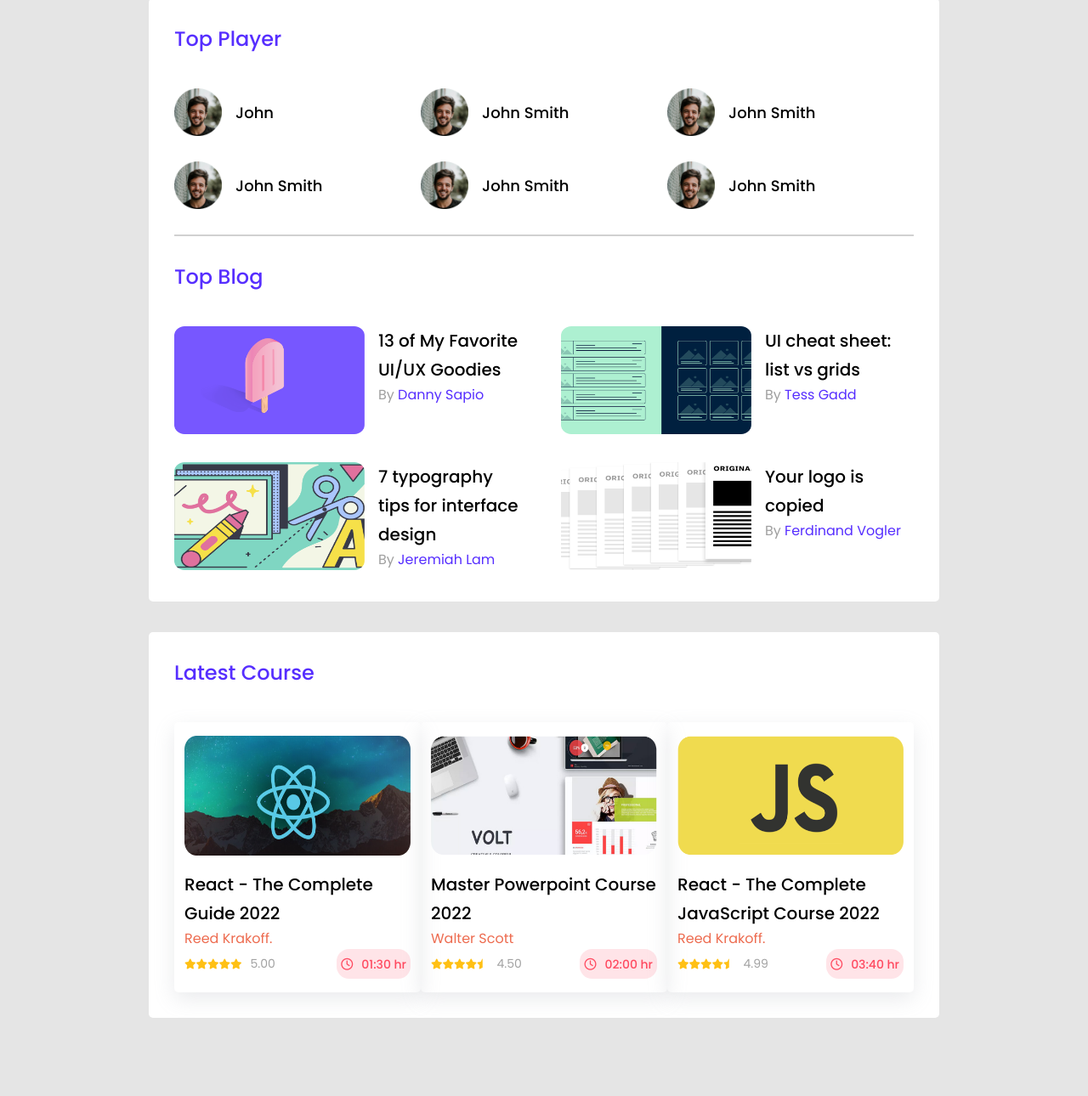
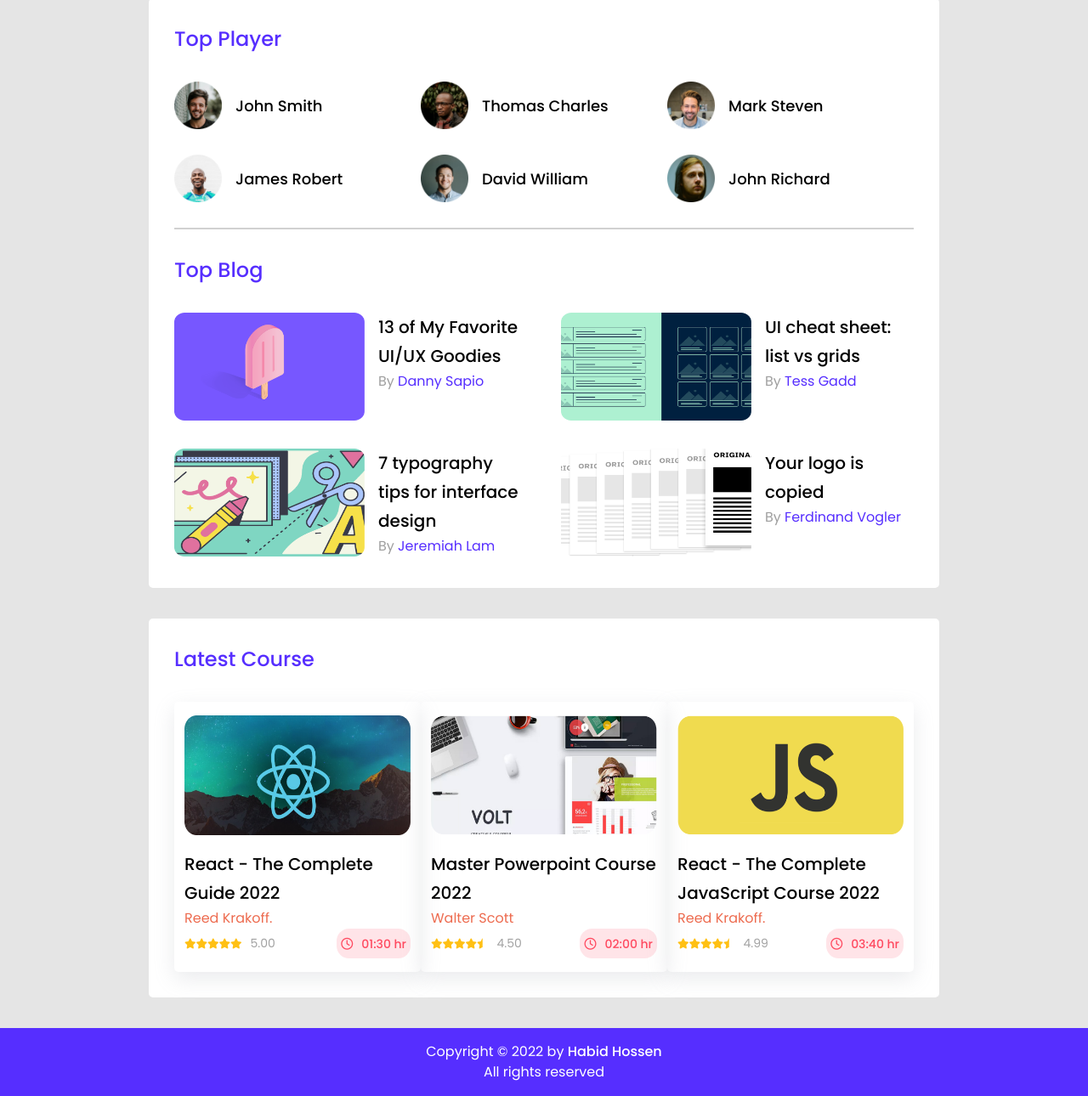
Before and after one commit to Habidhossen/Simple-Leaderboard, a plain HTML site: page index.html in a window 1280 px wide. Shown: the part 132-1422 px from the top of the page at 85% size. Before the commit the page ends 1330 px from the top, so only its background shows below. Drawn offline with Linux system fonts and the light colour scheme.

Commit message:
footer added

```diff
--- a/css/style.css
+++ b/css/style.css
@@ -31,7 +31,7 @@ hr {
   width: 870px;
 }
 /* ======================
-navbar styles
+    avbar styles
 ====================== */
 .nav-bar {
   display: flex;
@@ -70,7 +70,7 @@ navbar styles
   margin-left: 36px;
 }
 /* ======================
-Top player
+      Top player
 ====================== */
 section {
   padding: 30px;
@@ -79,7 +79,7 @@ section {
   margin-top: 36px;
 }
 .section-title {
-  margin-bottom: 40px;
+  margin-bottom: 32px;
   font-weight: 500;
   font-size: 24px;
   line-height: 36px;
@@ -106,7 +106,7 @@ section {
   color: black;
 }
 /* ======================
-Top Blog
+      Top Blog
 ====================== */
 .top-blogs {
   display: grid;
@@ -116,6 +116,7 @@ Top Blog
 }
 .blog {
   display: flex;
+  cursor: pointer;
 }
 .blog-thumbnail img {
   width: 224px;
@@ -141,7 +142,7 @@ Top Blog
   color: #562eff;
 }
 /* ======================
-Latest Course
+    Latest Course
 ====================== */
 .all-course {
   display: grid;
@@ -149,6 +150,7 @@ Latest Course
   /* grid-column-gap: 23px; */
 }
 .course {
+  cursor: pointer;
   box-shadow: rgba(149, 157, 165, 0.2) 0px 8px 24px;
   padding: 16px 12px;
   border-radius: 5px;
@@ -201,3 +203,29 @@ Latest Course
   font-size: 14px;
   font-weight: 500;
 }
+/* ======================
+    Footer Styles
+====================== */
+footer {
+  margin-top: 36px;
+  height: 80px;
+  background-color: #562eff;
+  display: flex;
+  flex-direction: column;
+  align-items: center;
+  justify-content: center;
+}
+footer h4 {
+  font-weight: 400;
+  font-size: 16px;
+  line-height: 24px;
+  color: white;
+  text-align: center;
+}
+footer a {
+  text-decoration: none;
+  font-weight: 500;
+  font-size: 16px;
+  line-height: 24px;
+  color: white;
+}
--- a/index.html
+++ b/index.html
@@ -56,27 +56,27 @@
         <div class="top-players">
           <div class="player">
             <img src="images/players/player-1.png" alt="" />
-            <h3>John</h3>
-          </div>
-          <div class="player">
-            <img src="images/players/player-1.png" alt="" />
             <h3>John Smith</h3>
           </div>
           <div class="player">
-            <img src="images/players/player-1.png" alt="" />
-            <h3>John Smith</h3>
+            <img src="images/players/player-2.png" alt="" />
+            <h3>Thomas Charles</h3>
           </div>
           <div class="player">
-            <img src="images/players/player-1.png" alt="" />
-            <h3>John Smith</h3>
+            <img src="images/players/player-3.png" alt="" />
+            <h3>Mark Steven</h3>
           </div>
           <div class="player">
-            <img src="images/players/player-1.png" alt="" />
-            <h3>John Smith</h3>
+            <img src="images/players/player-4.png" alt="" />
+            <h3>James Robert</h3>
           </div>
           <div class="player">
-            <img src="images/players/player-1.png" alt="" />
-            <h3>John Smith</h3>
+            <img src="images/players/player-5.png" alt="" />
+            <h3>David William</h3>
+          </div>
+          <div class="player">
+            <img src="images/players/player-6.png" alt="" />
+            <h3>John Richard</h3>
           </div>
         </div>
         <hr />
@@ -198,7 +198,13 @@
     <!-- ======================
           footer start
     ====================== -->
-    <footer></footer>
+    <footer>
+      <h4>
+        Copyright © 2022 by
+        <a target="_blank" href="https://github.com/Habidhossen">Habid Hossen</a
+        ><br />All rights reserved
+      </h4>
+    </footer>
     <!-- ======================
           footer end
     ====================== -->
```
